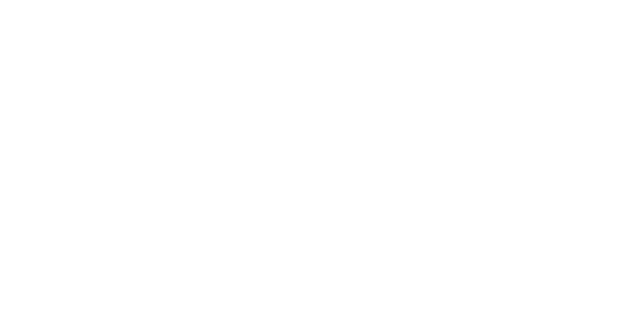
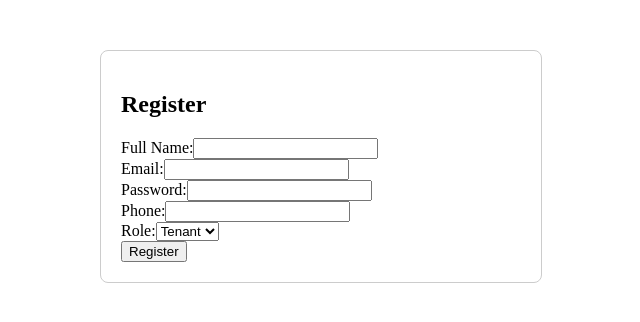
Before and after one commit to Nandakumar-S-1/RentEase-Client, a React (Vite) app: page / in a window 1280 px wide. Shown: the top 322 px of the page, without its empty margins (319-959 px from the left). Built offline with nearby package versions, Linux system fonts and the light colour scheme.

Commit message:
did the test user registration functionality with a  component, API service, and Axios integration.

```diff
--- a/package.json
+++ b/package.json
@@ -10,6 +10,7 @@
     "preview": "vite preview"
   },
   "dependencies": {
+    "axios": "^1.13.4",
     "react": "^19.2.0",
     "react-dom": "^19.2.0"
   },
--- a/src/App.tsx
+++ b/src/App.tsx
@@ -1,9 +1,9 @@
-import React from 'react'
+import Register from './components/Register'
 
 function App() {
   return (
     <div>
-
+      <Register />
     </div>
   )
 }
--- /dev/null
+++ b/src/components/Register.tsx
@@ -0,0 +1,108 @@
+import React, { useState } from "react";
+import { registerUser, type RegisterData } from "../services/authService";
+
+const Register: React.FC = () => {
+  const [formData, setFormData] = useState<RegisterData>({
+    email: "",
+    fullname: "",
+    password: "",
+    phone: "",
+    role: "TENANT",
+  });
+
+  const [message, setMessage] = useState<string>("");
+  const [isError, setIsError] = useState<boolean>(false);
+
+  const handleChange = (
+    e: React.ChangeEvent<HTMLInputElement | HTMLSelectElement>,
+  ) => {
+    setFormData({
+      ...formData,
+      [e.target.name]: e.target.value,
+    });
+  };
+
+  const handleSubmit = async (e: React.FormEvent) => {
+    e.preventDefault();
+    setMessage("");
+    setIsError(false);
+
+    try {
+      const response = await registerUser(formData);
+      if (response.success) {
+        console.log("Registered User:", response.data);
+        setMessage("Registration successful");
+      }
+    } catch (error: any) {
+      setIsError(true);
+      setMessage(error.response?.data?.message || "Registration failed");
+    }
+  };
+
+  return (
+    <div
+      style={{
+        maxWidth: "400px",
+        margin: "50px auto",
+        padding: "20px",
+        border: "1px solid #ccc",
+        borderRadius: "8px",
+      }}
+    >
+      <h2>Register</h2>
+      {message && <div>{message}</div>}
+      <form onSubmit={handleSubmit}>
+        <div>
+          <label>Full Name:</label>
+          <input
+            type="text"
+            name="fullname"
+            value={formData.fullname}
+            onChange={handleChange}
+            required
+          />
+        </div>
+        <div>
+          <label>Email:</label>
+          <input
+            type="email"
+            name="email"
+            value={formData.email}
+            onChange={handleChange}
+            required
+          />
+        </div>
+        <div>
+          <label>Password:</label>
+          <input
+            type="password"
+            name="password"
+            value={formData.password}
+            onChange={handleChange}
+            required
+          />
+        </div>
+        <div>
+          <label>Phone:</label>
+          <input
+            type="tel"
+            name="phone"
+            value={formData.phone}
+            onChange={handleChange}
+            required
+          />
+        </div>
+        <div>
+          <label>Role:</label>
+          <select name="role" value={formData.role} onChange={handleChange}>
+            <option value="TENANT">Tenant</option>
+            <option value="OWNER">Owner</option>
+          </select>
+        </div>
+        <button type="submit">Register</button>
+      </form>
+    </div>
+  );
+};
+
+export default Register;
--- /dev/null
+++ b/src/services/api.ts
@@ -0,0 +1,10 @@
+import axios from 'axios';
+
+export const axiosApi = axios.create({
+    baseURL: 'http://localhost:3000/api',
+    headers: {
+        'Content-Type': 'application/json',
+    },
+})
+
+//'https://wnfgzsjc-3000.inc1.devtunnels.ms/api'
--- /dev/null
+++ b/src/services/authService.ts
@@ -0,0 +1,14 @@
+import { axiosApi } from './api';
+
+export interface RegisterData {
+    email: string;
+    fullname: string;
+    password: string;
+    phone: string;
+    role: 'TENANT' | 'OWNER';
+}
+
+export const registerUser = async (data: RegisterData) => {
+    const response = await axiosApi.post('/users/register', data);
+    return response.data;
+};
```
Also changed, not shown: 1 other file (tests, documents, lock files or other folders).
